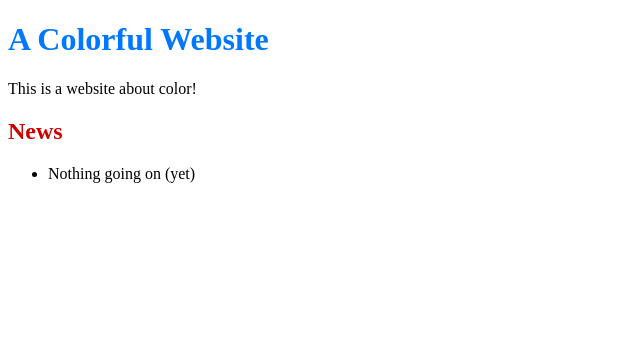
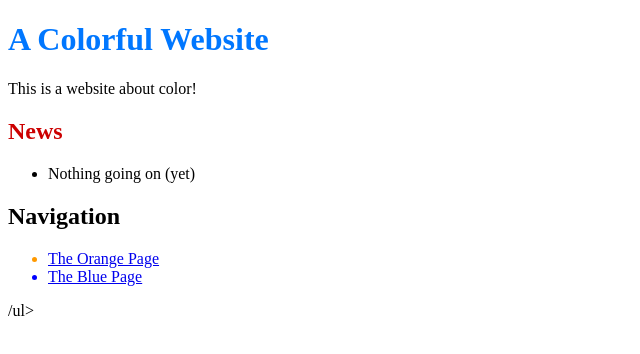
Before and after one commit to vivianm/git_tutorial2, a plain HTML site: page index.html in a window 1280 px wide. Shown: the whole page, without its empty margins (0-640 px from the left). Drawn offline with Linux system fonts and the light colour scheme.

Commit message:
Add navigation links

```diff
--- a/index.html
+++ b/index.html
@@ -10,7 +10,15 @@
 
 	    <h2 style="color: #C00">News</h2>
 	      <ul>
-	          <li>Nothing going on (yet)</li>
-		    </ul>
+	          <li>Nothing going on (yet)</li></ul>
+	   <h2>Navigation</h2>
+	    <ul>
+	      <li style="color: #F90">
+	          <a href="orange.html">The Orange Page</a>
+		    </li>
+		      <li style="color: #00F">
+		          <a href="blue.html">The Blue Page</a>
+			    </li>
+			    </ul>/ul>
 		    </body>
 		    </html>
```
Also changed, not shown: blue.html (+1 -1 lines), orange.html (+1 -1 lines).
